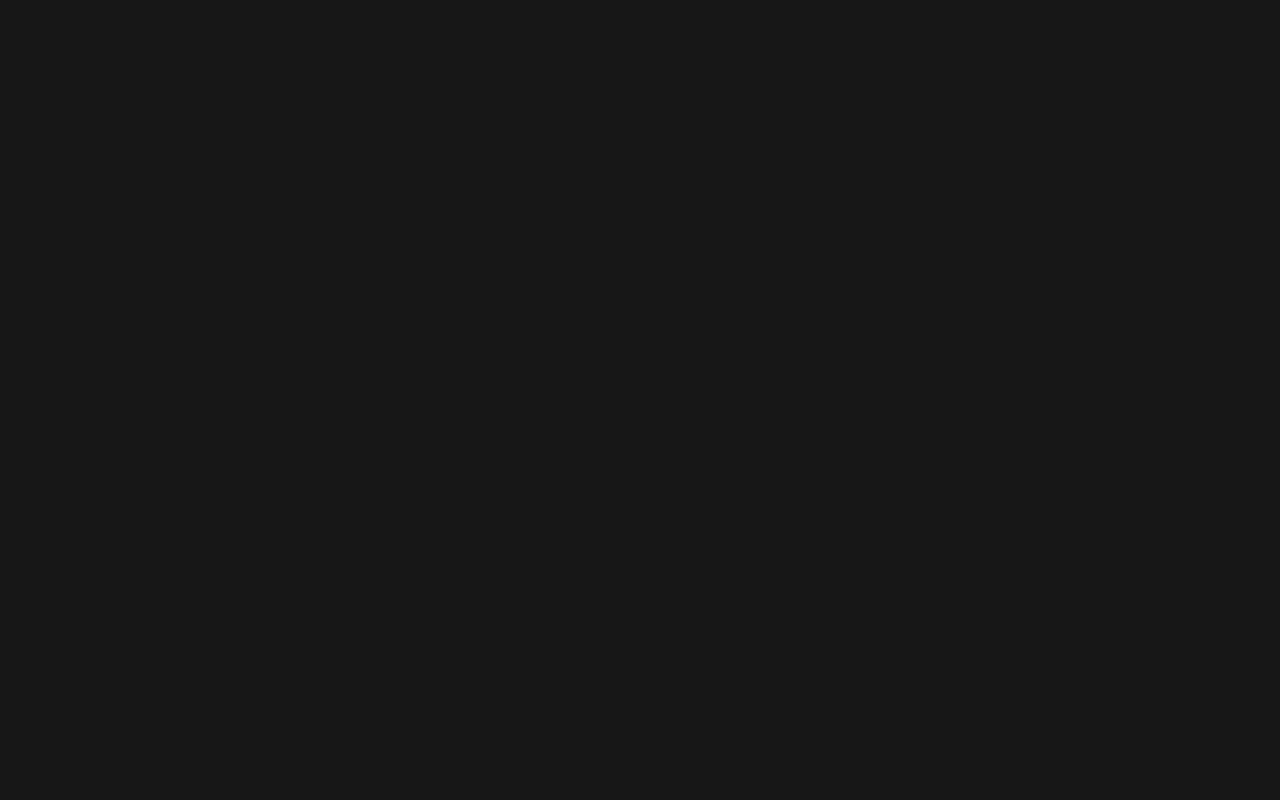
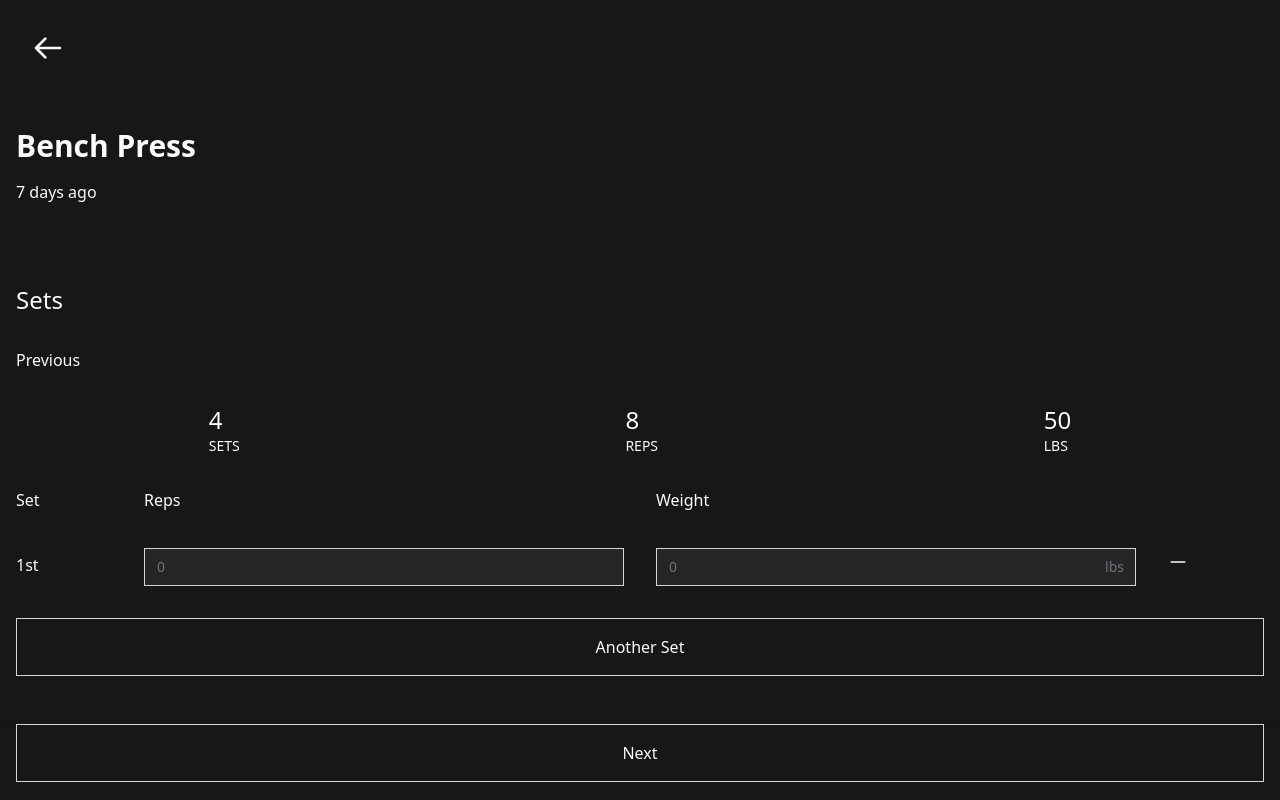
Before and after one commit to ethanmick/fitzero, a Next.js app: page /workouts/1/1 in a window 1280 px wide. Built offline with nearby package versions, Linux system fonts and the light colour scheme.

Commit message:
More pages, components, and basic layout.

```diff
--- /dev/null
+++ b/components/heading.tsx
@@ -0,0 +1,10 @@
+import cx from 'classnames'
+
+type PageTitleProps = React.DetailedHTMLProps<
+  React.HTMLAttributes<HTMLHeadingElement>,
+  HTMLHeadingElement
+>
+
+export const PageTitle = ({ className, ...rest }: PageTitleProps) => (
+  <h1 className={cx('py-16 font-semibold text-3xl')} {...rest} />
+)
--- /dev/null
+++ b/components/index.ts
@@ -0,0 +1 @@
+export * from './heading'
--- /dev/null
+++ b/components/layout.tsx
@@ -0,0 +1,10 @@
+import cx from 'classnames'
+
+type Props = React.DetailedHTMLProps<
+  React.HTMLAttributes<HTMLElement>,
+  HTMLElement
+>
+
+export const Main = ({ className, ...rest }: Props) => (
+  <main className={cx('px-8', className)} {...rest} />
+)
--- a/lib/route.ts
+++ b/lib/route.ts
@@ -2,4 +2,5 @@ export enum Route {
   Login = '/login',
   Workouts = '/workouts',
   WorkoutsNew = '/workouts/new',
+  WorkoutExercise = '/workouts/[id]/[exercise]',
 }
--- a/package.json
+++ b/package.json
@@ -10,6 +10,7 @@
   "dependencies": {
     "@apollo/client": "^3.6.9",
     "@heroicons/react": "1.0.6",
+    "classnames": "2.3.1",
     "cookies-next": "2.0.5",
     "graphql": "^16.5.0",
     "luxon": "2.4.0",
--- a/pages/workouts/[id].tsx/[exercise].tsx
+++ /dev/null
@@ -1,7 +0,0 @@
-import { NextPage } from 'next'
-
-const ExercisePage: NextPage = () => {
-  return null
-}
-
-export default ExercisePage
--- /dev/null
+++ b/pages/workouts/[id]/[exercise].tsx
@@ -0,0 +1,234 @@
+import { ArrowLeftIcon, MinusIcon } from '@heroicons/react/outline'
+import { DateTime } from 'luxon'
+import type { NextPage } from 'next'
+import Head from 'next/head'
+import Link from 'next/link'
+import { useState } from 'react'
+import { v4 as uuid } from 'uuid'
+
+type ExerciseLogSet = {
+  id: string
+  reps: string
+  weight: string
+}
+
+const exercise = {
+  name: 'Bench Press',
+  final: 'Drop Set',
+  previous: [
+    {
+      reps: 8,
+      weight: 70,
+    },
+    {
+      reps: 8,
+      weight: 70,
+    },
+    {
+      reps: 8,
+      weight: 70,
+    },
+    {
+      reps: 8,
+      weight: 70,
+    },
+  ],
+  current: [
+    {
+      reps: '6-8',
+      weight: 80,
+    },
+  ],
+}
+
+const ordinal = (n: number) => {
+  const ordinalRules = new Intl.PluralRules('en', {
+    type: 'ordinal',
+  })
+  const suffixes: any = {
+    one: 'st',
+    two: 'nd',
+    few: 'rd',
+    other: 'th',
+  }
+  const suffix = suffixes[ordinalRules.select(n)]
+  return n + suffix
+}
+
+type SetsProps = {
+  sets: ExerciseLogSet[]
+  onRemove: (r: ExerciseLogSet) => void
+  onChange: (r: ExerciseLogSet) => void
+  onAdd: () => void
+}
+
+const Sets = ({ sets, onRemove, onAdd, onChange }: SetsProps) => {
+  return (
+    <div className="bg-neutral-900 px-4 shadow">
+      <h2 className="text-2xl py-8">Sets</h2>
+      <h3>Previous</h3>
+      <div className="flex justify-around py-8">
+        <div className="flex flex-col items-start">
+          <div className="text-2xl">4</div>
+          <div className="text-sm font-light uppercase">Sets</div>
+        </div>
+        <div className="flex flex-col items-start">
+          <div className="text-2xl">8</div>
+          <div className="text-sm font-light uppercase">Reps</div>
+        </div>
+        <div className="flex flex-col items-start">
+          <div className="text-2xl">50</div>
+          <div className="text-sm font-light uppercase">lbs</div>
+        </div>
+      </div>
+      <ul>
+        <li className="grid grid-cols-10 gap-8">
+          <div>Set</div>
+          <div className="col-span-4">Reps</div>
+          <div className="col-span-4">Weight</div>
+        </li>
+        {sets.map((s, i) => (
+          <li key={s.id} className="grid grid-cols-10 gap-8 py-8 items-center">
+            <div className="ordinal">{ordinal(i + 1)}</div>
+            <div className="mt-1 relative rounded-md shadow-sm col-span-4">
+              <input
+                autoComplete="off"
+                type="number"
+                pattern="\d*"
+                value={s.reps}
+                onChange={(e) =>
+                  onChange({
+                    ...s,
+                    reps: e.target.value,
+                  })
+                }
+                placeholder={'0'}
+                className="shadow-sm focus:ring-amber-500 focus:border-amber-500 block w-full sm:text-sm border-gray-300 bg-neutral-800"
+              />
+            </div>
+            <div className="mt-1 relative rounded-md col-span-4">
+              <input
+                autoComplete="off"
+                inputMode="decimal"
+                type="number"
+                value={s.weight}
+                placeholder={'0'}
+                onChange={(e) =>
+                  onChange({
+                    ...s,
+                    weight: e.target.value,
+                  })
+                }
+                className="shadow-sm focus:ring-amber-500 focus:border-amber-500 block w-full sm:text-sm border-gray-300 bg-neutral-800"
+              />
+              <div className="absolute inset-y-0 right-0 pr-3 flex items-center pointer-events-none">
+                <span className="text-gray-500 sm:text-sm" id="price-currency">
+                  lbs
+                </span>
+              </div>
+            </div>
+            <div>
+              <button onClick={() => onRemove(s)}>
+                <MinusIcon className="w-5 h-5" />
+              </button>
+            </div>
+          </li>
+        ))}
+        <div className="pb-12">
+          <button
+            className="border w-full py-4 border-neutral-300"
+            onClick={onAdd}
+          >
+            Another Set
+          </button>
+        </div>
+      </ul>
+    </div>
+  )
+}
+
+type NameProps = React.DetailedHTMLProps<
+  React.HTMLAttributes<HTMLHeadingElement>,
+  HTMLHeadingElement
+>
+
+const Name = ({ children, ...rest }: NameProps) => (
+  <div className="px-4 py-12">
+    <h1 className="py-4 font-semibold text-3xl">{children}</h1>
+    <h2>{DateTime.now().minus({ week: 1 }).toRelative()}</h2>
+  </div>
+)
+
+const ExercisePage: NextPage = () => {
+  const [sets, setSets] = useState<ExerciseLogSet[]>([
+    {
+      id: uuid(),
+      reps: '',
+      weight: '',
+    },
+  ])
+
+  const removeSet = (remove: ExerciseLogSet) => {
+    setSets((sets) => {
+      return sets.filter((s) => s.id !== remove.id)
+    })
+  }
+
+  const addSet = () => {
+    setSets((sets) => {
+      const prev = sets[sets.length - 1]
+      return [
+        ...sets,
+        {
+          id: uuid(),
+          reps: prev?.reps || '',
+          weight: prev?.weight || '',
+        },
+      ]
+    })
+  }
+
+  const onChange = (up: ExerciseLogSet) => {
+    setSets((sets) => {
+      const i = sets.findIndex((s) => s.id === up.id)
+      sets[i] = { ...up }
+      return [...sets]
+    })
+  }
+
+  return (
+    <div className="bg-neutral-900">
+      <Head>
+        <title>FitZer0</title>
+        <link rel="icon" href="/favicon.ico" />
+        <meta name="apple-mobile-web-app-capable" content="yes" />
+        <meta name="theme-color" content="#171717" />
+        <meta
+          name="viewport"
+          content="width=device-width, initial-scale=1.0, viewport-fit=cover"
+        />
+      </Head>
+      <main className="pb-safe pt-8">
+        <div className="px-8">
+          <Link href="..">
+            <ArrowLeftIcon className="h-8 w-8" />
+          </Link>
+        </div>
+        <Name>{exercise.name}</Name>
+        <Sets
+          sets={sets}
+          onRemove={removeSet}
+          onAdd={addSet}
+          onChange={onChange}
+        />
+        <div className="px-4">
+          <button className="border w-full py-4 border-neutral-300">
+            Next
+          </button>
+        </div>
+      </main>
+    </div>
+  )
+}
+
+export default ExercisePage
--- a/pages/workouts/index.tsx
+++ b/pages/workouts/index.tsx
@@ -1,19 +1,80 @@
 import { gql } from '@apollo/client'
+import { PageTitle } from 'components'
+import { Main } from 'components/layout'
 import { Route } from 'lib'
-import { NextPage } from 'next'
+import {
+  GetServerSidePropsContext,
+  InferGetServerSidePropsType,
+  NextPage,
+} from 'next'
 import Link from 'next/link'
+import { v4 as uuid } from 'uuid'
 
 // const ListWorkoutsQuery = gql``
 
-const WorkoutsPage: NextPage = () => {
+type WorkoutModel = {
+  id: string
+  name: string
+}
+
+const Workout = ({ id, name }: WorkoutModel) => (
+  <li>
+    <Link
+      href={{
+        pathname: Route.WorkoutExercise,
+        query: {
+          id,
+          exercise: 'id',
+        },
+      }}
+    >
+      <a className="block py-8">{name}</a>
+    </Link>
+  </li>
+)
+
+type Props = InferGetServerSidePropsType<typeof getServerSideProps>
+const WorkoutsPage: NextPage<Props> = ({ workouts }: Props) => {
   return (
-    <div>
-      <h1>Workouts</h1>
-      <Link href={Route.WorkoutsNew}>
-        <a>Add</a>
-      </Link>
-    </div>
+    <Main>
+      <div className="flex items-center justify-between">
+        <PageTitle>Workouts</PageTitle>
+        <Link href={Route.WorkoutsNew}>
+          <a className="border p-2">Create New</a>
+        </Link>
+      </div>
+      <ul className="divide-y">
+        {workouts.map((w) => (
+          <Workout key={w.id} {...w} />
+        ))}
+      </ul>
+    </Main>
   )
 }
 
 export default WorkoutsPage
+
+export const getServerSideProps = async (ctx: GetServerSidePropsContext) => {
+  return {
+    props: {
+      workouts: [
+        {
+          id: uuid(),
+          name: 'Chest & Triceps',
+        },
+        {
+          id: uuid(),
+          name: 'Back & Biceps',
+        },
+        {
+          id: uuid(),
+          name: 'Legs',
+        },
+        {
+          id: uuid(),
+          name: 'Shoulders',
+        },
+      ],
+    },
+  }
+}
--- a/pages/workouts/new.tsx
+++ b/pages/workouts/new.tsx
@@ -22,7 +22,6 @@ const ListExercises = gql`
 
 type Props = InferGetServerSidePropsType<typeof getServerSideProps>
 const NewWorkoutPage: NextPage<Props> = ({ exercises }: Props) => {
-  console.log('We did it', exercises)
   return (
     <div>
       <h1>Create Workout</h1>
@@ -38,10 +37,19 @@ const NewWorkoutPage: NextPage<Props> = ({ exercises }: Props) => {
 export default NewWorkoutPage
 
 export const getServerSideProps = async (ctx: GetServerSidePropsContext) => {
-  const { data } = await query<ListExercisesQuery>(ctx, ListExercises)
+  try {
+    const { data } = await query<ListExercisesQuery>(ctx, ListExercises)
+    return {
+      props: {
+        exercises: data.exercises,
+      },
+    }
+  } catch (err: any) {
+    console.log(err)
+  }
   return {
     props: {
-      exercises: data.exercises,
+      exercises: [],
     },
   }
 }
```
Also changed, not shown: pages/workouts/[id]/index.tsx (renamed from pages/workouts/[id].tsx/index.tsx), 1 other file (tests, documents, lock files or other folders).
